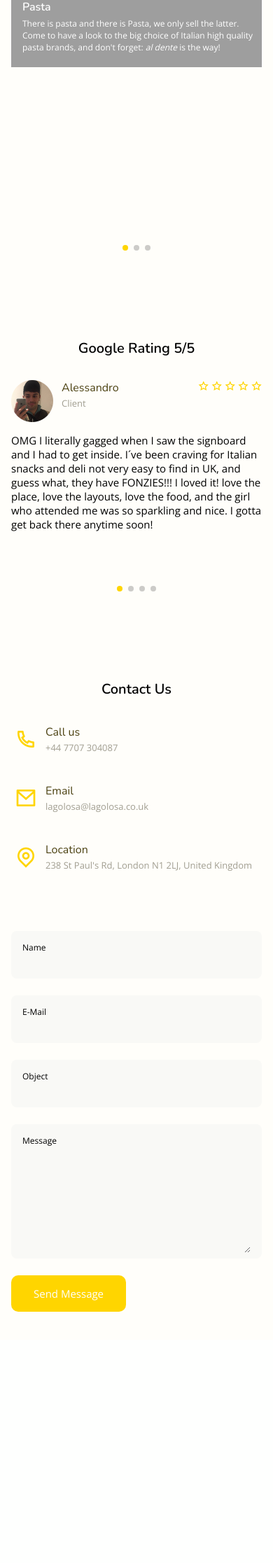
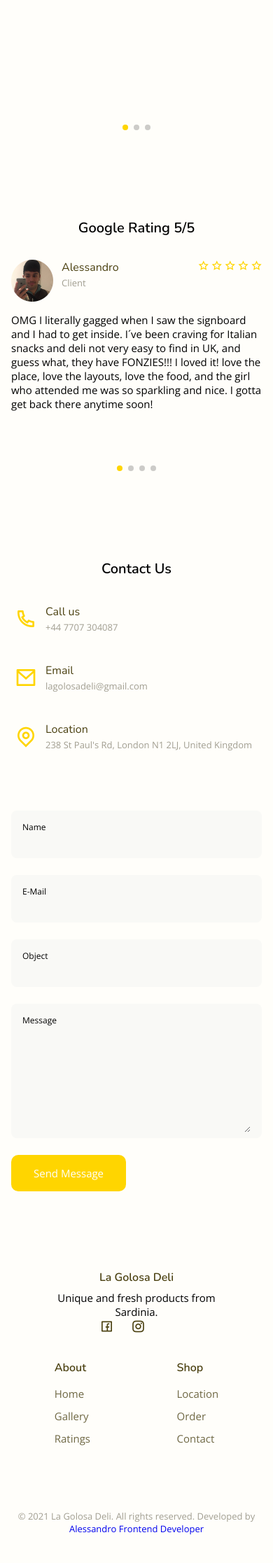
Before and after one commit to alexcarta/La-Golosa, a PHP site: page / in a window 390 px wide. Shown: the part 1758-3991 px from the top of the page at 70% size. Before the commit the page ends 3632 px from the top, so only its background shows below. Run offline with PHP 8.4, Linux system fonts and the light colour scheme; some libraries are stand-ins or nearby versions; grey boxes are pictures that could not be loaded.

Commit message:
implemented footer but not responsive yet

```diff
--- a/assets/css/styles.css
+++ b/assets/css/styles.css
@@ -384,8 +384,9 @@
   row-gap:  2.5rem;
 }
 
-about__description {
+.about__description {
   margin-bottom: var(--mb-2);
+  padding: 0 10px 0 10px;
 }
 
 .about__img {
@@ -559,15 +560,267 @@
 }
 
 
-/*=============== SPONSORS ===============*/
+/*=============== LOCATION ===============*/
 
 
 
 /*=============== FOOTER ===============*/
 
+.footer__container {
+  row-gap: 5rem;
+  align-items: center;
+  justify-content: center;
+}
+
+.footer__content {
+  grid-template-columns: repeat(auto-fit, minmax(220px, 1fr));
+  row-gap: 2rem;
+}
+
+.footer__title,
+.footer__subtitle {
+  font-size: var(--h3-font-size);
+}
+
+.content__data {
+  text-align: center;
+}
+
+.footer__title {
+  margin-bottom: var(--mb-0-5);
+}
+
+.footer__description {
+  margin-bottom: var(--mb-2);
+}
+
+.footer__social {
+  font-size: 1.25rem;
+  color: var(--title-color);
+  margin-right: var(--mb-1-25);
+}
+
+.footer__subtitle {
+  margin-bottom: var(--mb-1);
+}
+
+.footer__item {
+  margin-bottom: var(--mb-0-75);
+}
+
+.footer__link {
+  color: var(--text-color);
+}
+
+.footer__link:hover {
+  color: var(--title-color);
+}
+
+.footer__enlaces{
+  display: flex;
+  justify-content: space-around;
+}
+
+.footer__rights {
+  display: flex;
+  flex-direction: column;
+  row-gap: 1.5rem;
+  text-align: center;
+}
+
+.footer__copy, .footer__terms-link {
+  font-size: var(--small-font-size);
+  color: var(--text-color-light);
+}
+
+.footer__terms {
+  display: flex;
+  column-gap: 1.5rem;
+  justify-content: center;
+}
+
+.footer__terms-link:hover {
+  color: var(--text-color);
+}
+
+
 /* Show scroll */
 
+/*=============== MEDIA QUERIES ===============*/
+/* For small devices */
+@media screen and (max-width: 340px) {
+
+  .home__info {
+    width: 190px;
+    padding: 1rem;
+  }
+}
 
 /* For medium devices */
+@media screen and (min-width: 568px) {
+}
+
+@media screen and (min-width: 768px) {
+  body {
+    margin: 0;
+  }
+  .nav {
+    height: calc(var(--header-height) + 1.5rem);
+  }
+  .nav__link {
+    color: var(--white-color);
+    text-transform: initial;
+  }
+  .nav__link:hover {
+    color: var(--white-color);
+  }
+
+  .nav__menu {
+    display: flex;
+    column-gap: 1rem;
+  }
+  .nav__list {
+    flex-direction: row;
+    column-gap: 4rem;
+  }
+  .nav__toggle, .nav__close {
+    display: none;
+  }
+  .change-theme-name {
+    display: none;
+  }
+  .change-theme {
+    color: var(--white-color);
+  }
+  .active-link::before {
+    background-color: var(--white-color);
+  }
+  .scroll-header .nav__link {
+    color: var(--text-color);
+  }
+  .scroll-header .active-link {
+    color: var(--title-color);
+  }
+  .scroll-header .active-link::before {
+    background-color: var(--title-color);
+  }
+  .scroll-header .change-theme {
+    color: var(--text-color);
+  }
+  .section {
+    padding: 7rem 0 2rem;
+  }
+  .home__container {
+    height: 100vh;
+    grid-template-rows: 1.8fr .5fr;
+  }
+  .home__data {
+    align-self: flex-end;
+  }
+  .home__social {
+    flex-direction: row;
+    align-self: flex-end;
+    margin-bottom: 3rem;
+    column-gap: 2.5rem;
+  }
+  .home__info {
+    bottom: 3rem;
+  }
+  .about__container {
+    grid-template-columns: repeat(2, 1fr);
+    align-items: center;
+  }
+  .about__data, .about__title {
+    text-align: initial;
+  }
+  .about__title {
+    margin-bottom: var(--mb-1-5);
+  }
+  .about__description {
+    margin-bottom: var(--mb-2);
+  }
+  .discover__container {
+    width: 610px;
+    margin-left: auto;
+    margin-right: auto;
+  }
+  .discover__container {
+    padding-top: 2rem;
+  }
+
+  .footer__rights {
+    flex-direction: row;
+    justify-content: space-between;
+  }
+}
 
 /* For large devices */
+@media screen and (min-width: 1024px) {
+  .container {
+    margin-left: auto;
+    margin-right: auto;
+  }
+  .home__container {
+    grid-template-rows: 2fr .5fr;
+  }
+  .home__info {
+    width: 328px;
+    grid-template-columns: 1fr 2fr;
+    column-gap: 2rem;
+  }
+  .home__info-title {
+    font-size: var(--normal-font-size);
+  }
+  .home__info-img {
+    width: 240px;
+  }
+  .about__img-one {
+    width: 230px;
+  }
+  .about__img-two {
+    width: 290px;
+  }
+  .discover__card {
+    width: 237px;
+  }
+  .discover__container {
+    width: 80%;
+  }
+  .discover__data {
+    left: 1.5rem;
+    bottom: 2rem;
+  }
+  .discover__title {
+    font-size: var(--h2-font-size);
+  }
+
+  .contact__form{
+    width: 460px;
+
+  }
+
+  .contact__container {
+    grid-template-columns: repeat(2, 1fr);
+  }
+
+  .footer__content {
+    justify-items: center;
+  }
+}
+
+@media screen and (min-width: 1200px) {
+  .container {
+    max-width: 1024px;
+  }
+
+}
+
+/* For tall screens on mobiles y desktop*/
+@media screen and (min-height: 721px) {
+  body {
+    margin: 0;
+  }
+  .home__container, .home__img {
+    height: 640px;
+  }
+}
--- a/index.html
+++ b/index.html
@@ -135,7 +135,7 @@
 
     <!--==================== DISCOVER ====================-->
 
-    <section class="discover section" id="section">
+    <section class="discover section" id="gallery">
       <h2 class="section__title">Discover the 5 <br> Italian must-haves</h2>
 
       <div class="discover__container container swiper-container">
@@ -191,7 +191,7 @@
 
     <!--================== TESTIMONIAL ==================-->
 
-    <section class="testimonial section">
+    <section class="testimonial section" id="testimonial">
 
       <h2 class="section__title">Google Rating 5/5</h2>
 
@@ -327,7 +327,7 @@
 
             <div>
               <h3 class="contact__title">Email</h3>
-          <span class="contact__subtitle">lagolosa@lagolosa.co.uk</span>
+              <span class="contact__subtitle">lagolosadeli@gmail.com</span>
             </div>
           </div>
 
@@ -341,7 +341,7 @@
           </div>
         </div>
 
-    <form action="https://formsubmit.co/alessandro.carta91@gmail.com" method="POST" class="contact__from grid">
+        <form action="https://formsubmit.co/lagolosadeli@gmail.com" method="POST" class="contact__from grid">
           <div class="contact__inputs grid">
             <div class="contact__content">
               <label for="" class="contact__label">Name</label>
@@ -361,7 +361,7 @@
             </div>
 
             <div>
-          <button type="submit" class="contact__submit button button-flex">
+              <button type="submit" class="contact__submit button button-flex" style="margin: 0;">
                 Send Message <i class="uil uil-message button__icon"></i>
               </button>
             </div>
@@ -376,6 +376,71 @@
 
 <!--==================== FOOTER ====================-->
 
+<footer class="footer section">
+  <div class="footer__container container grid">
+    <div class="footer__content grid">
+      <div class="content__data">
+        <h3 class="footer__title">La Golosa Deli</h3>
+        <p>Unique and fresh products from <br>Sardinia.</p>
+
+        <div>
+          <a href="https://www.facebook.com/lagolosalondon" target="_blank" class="footer__social">
+            <i class="ri-facebook-box-line"></i>
+          </a>
+
+          <a href="https://www.instagram.com/la_golosa_london/?hl=en" target="_blank" class="footer__social">
+            <i class="ri-instagram-line"></i>
+          </a>
+
+          <a href="https://deliveroo.co.uk/menu/london/highbury/la-golosa-deli" target="_blank" class="footer__social">
+            <span class="iconify" data-icon="simple-icons:deliveroo" data-inline="false"></span>
+          </a>
+        </div>
+
+      </div>
+
+      <div class="footer__enlaces">
+        <div class="footer__data">
+        <h3 class="footer__subtitle">About</h3>
+
+        <ul>
+          <li class="footer__item">
+            <a href="#header" class="footer__link">Home</a>
+          </li>
+          <li class="footer__item">
+            <a href="#gallery" class="footer__link">Gallery</a>
+          </li>
+          <li class="footer__item">
+            <a href="#testimonial" class="footer__link">Ratings</a>
+          </li>
+        </ul>
+      </div>
+
+      <div class="footer__data">
+        <h3 class="footer__subtitle">Shop</h3>
+
+        <ul>
+          <li class="footer__item">
+            <a href="#location" class="footer__link">Location</a>
+          </li>
+          <li class="footer__item">
+            <a href="https://deliveroo.co.uk/menu/london/highbury/la-golosa-deli" class="footer__link">Order</a>
+          </li>
+          <li class="footer__item">
+            <a href="#contact" class="footer__link">Contact</a>
+          </li>
+        </ul>
+      </div>
+      </div>
+
+    </div>
+
+    <div class="footer__rights">
+      <p class="footer__copy"> &#169; 2021 La Golosa Deli. All rights reserved. Developed by <a href="https://alessandrocarta.herokuapp.com/">Alessandro Frontend Developer</a> </p>
+    </div>
+  </div>
+</footer>
+
 <!--========== SCROLL UP ==========-->
 
 <!--=============== SCROLL REVEAL===============-->
```
Also changed, not shown: assets/img/home1.jpg, 3 other files. Lines whose indentation alone changed are shown as unchanged.
